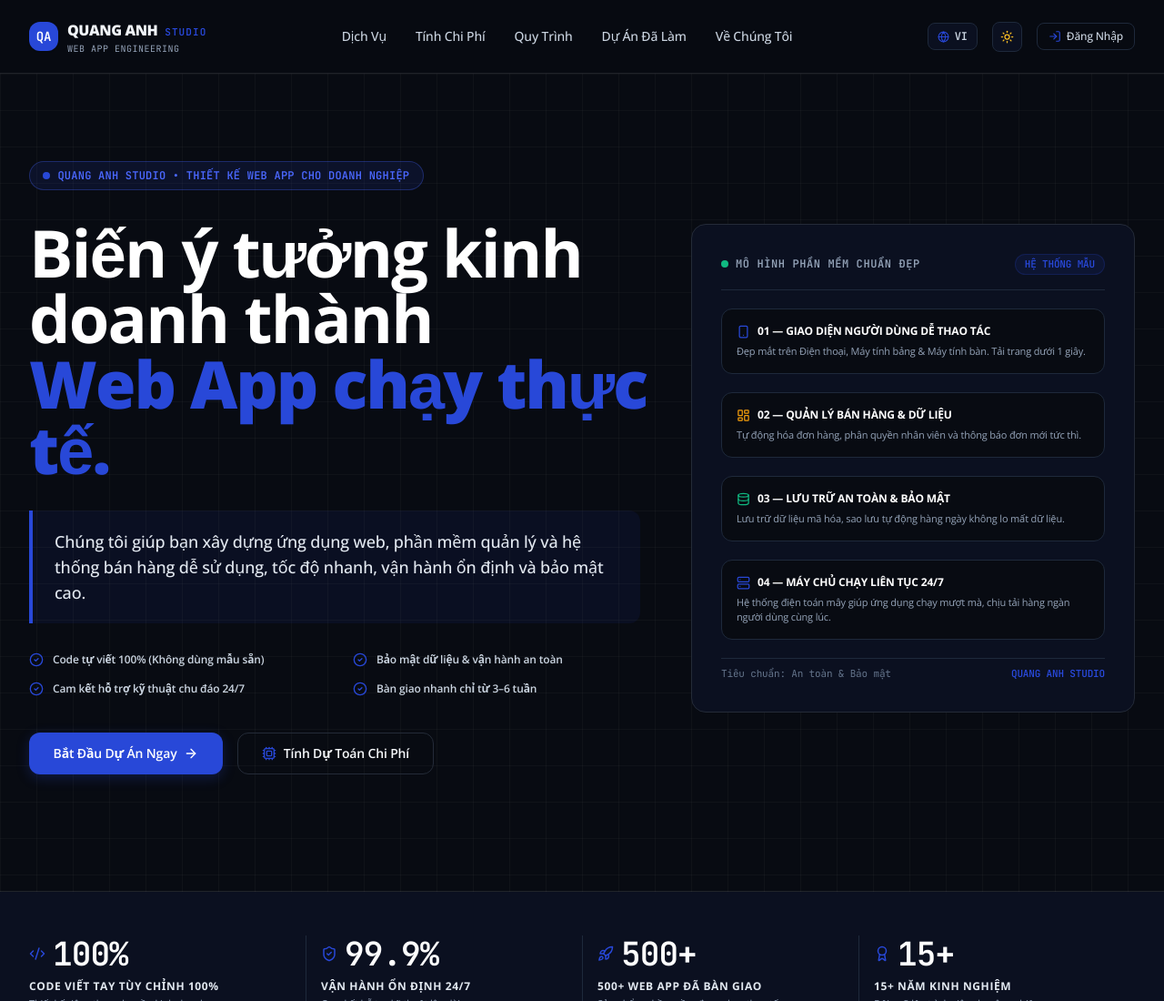
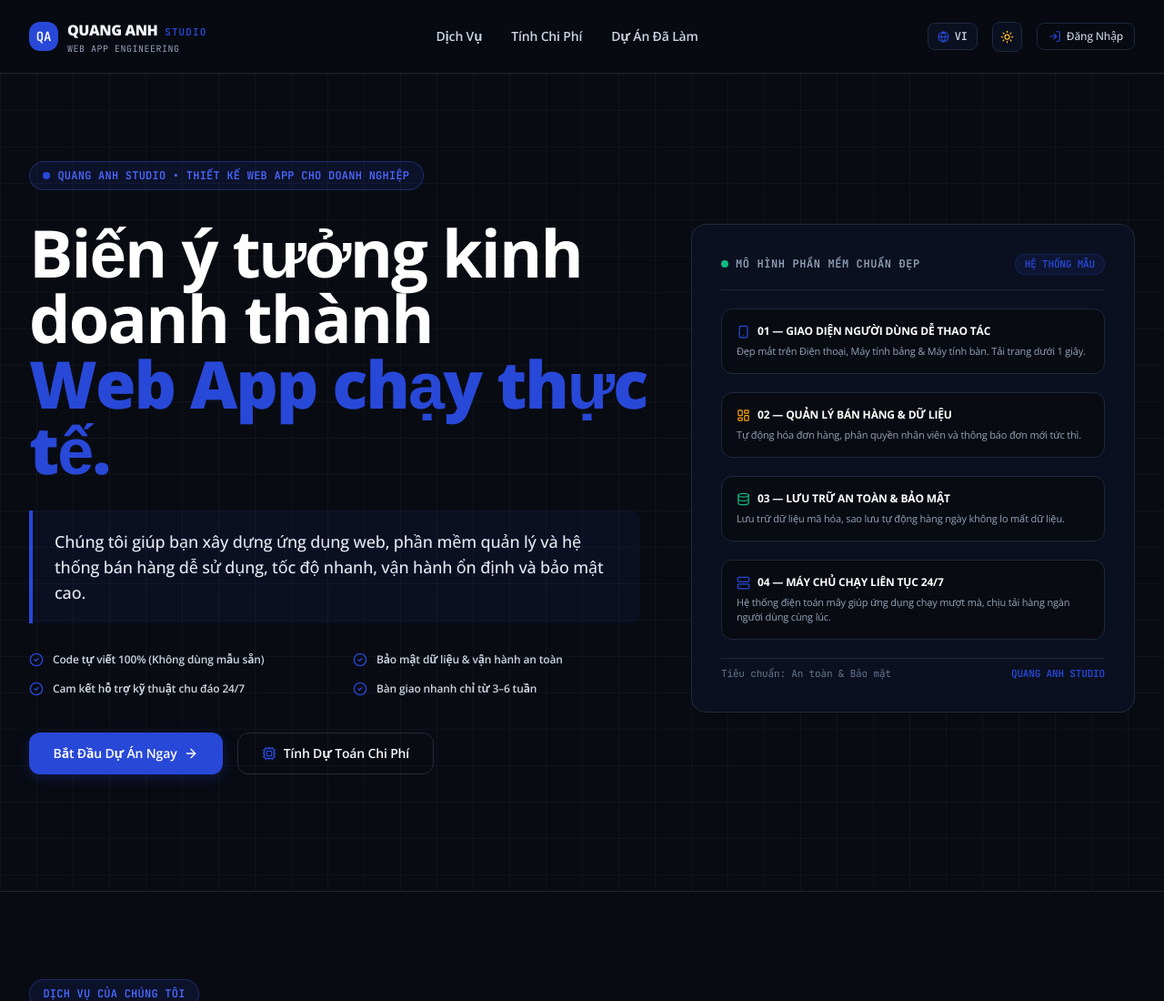
Before and after one commit to quanganh4869/freelancewepapp, a React (Vite) app: page / in a window 1280 px wide. Shown: the top 1100 px of the page at 91% size. Built offline with nearby package versions, Linux system fonts and the light colour scheme.

Commit message:
Streamline website to essential core sections only (Hero, Services, Estimator, Portfolio, Footer)

```diff
--- a/src/App.jsx
+++ b/src/App.jsx
@@ -8,16 +8,11 @@
 import { Footer } from './components/layout/Footer';
 import { Shield } from 'lucide-react';
 
-// Home Sections
+// Essential Home Sections Only
 import { HeroSection } from './components/home/HeroSection';
-import { StatsBar } from './components/home/StatsBar';
 import { ServicesSection } from './components/home/ServicesSection';
 import { CostEstimator } from './components/home/CostEstimator';
-import { ProcessSection } from './components/home/ProcessSection';
 import { PortfolioSection } from './components/home/PortfolioSection';
-import { AboutSection } from './components/home/AboutSection';
-import { WhyUsSection } from './components/home/WhyUsSection';
-import { CallToAction } from './components/home/CallToAction';
 
 // Dashboards & Request Form & Auth
 import { ProjectRequestModal } from './components/request/ProjectRequestModal';
@@ -58,7 +53,7 @@
         onNavigate={(view) => setActiveView(view)}
       />
 
-      {/* Main View Router / Switcher */}
+      {/* Main View Router */}
       <main className="flex-grow">
         {activeRole === 'ADMIN' ? (
           isAuthorizedAdmin ? (
@@ -84,15 +79,11 @@
           <ClientDashboard onOpenRequestModal={() => handleOpenRequestModal()} />
         ) : (
           <>
+            {/* Essential Streamlined Sections */}
             <HeroSection onOpenRequestModal={() => handleOpenRequestModal()} />
-            <StatsBar />
             <ServicesSection onSelectService={(service) => handleOpenRequestModal(service)} />
             <CostEstimator onOpenRequestModal={(initial) => handleOpenRequestModal(initial)} />
-            <ProcessSection onOpenRequestModal={(initial) => handleOpenRequestModal(initial)} />
             <PortfolioSection onOpenRequestModal={(initial) => handleOpenRequestModal(initial)} />
-            <AboutSection />
-            <WhyUsSection />
-            <CallToAction onOpenRequestModal={() => handleOpenRequestModal()} />
           </>
         )}
       </main>
--- a/src/components/layout/Navbar.jsx
+++ b/src/components/layout/Navbar.jsx
@@ -13,9 +13,7 @@
   const navItems = [
     { label: t('servicesNav'), href: '#services', id: 'services' },
     { label: t('calculatorNav'), href: '#cost-estimator', id: 'cost-estimator' },
-    { label: t('processNav'), href: '#process', id: 'process' },
     { label: t('portfolioNav'), href: '#portfolio', id: 'portfolio' },
-    { label: t('aboutNav'), href: '#about', id: 'about' },
   ];
 
   return (
@@ -48,7 +46,7 @@
               <a
                 key={item.id}
                 href={item.href}
-                className={`text-sm font-medium transition-colors hover:text-brand-primary ${
+                className={`text-sm font-semibold transition-colors hover:text-brand-primary ${
                   isDark ? 'text-slate-300' : 'text-slate-600'
                 }`}
               >
@@ -57,7 +55,7 @@
             ))}
           </nav>
 
-          {/* Right Action Controls (Without Topbar CTA Button) */}
+          {/* Right Action Controls */}
           <div className="hidden md:flex items-center gap-4 text-xs font-medium">
 
             {/* Language Switcher */}
```
